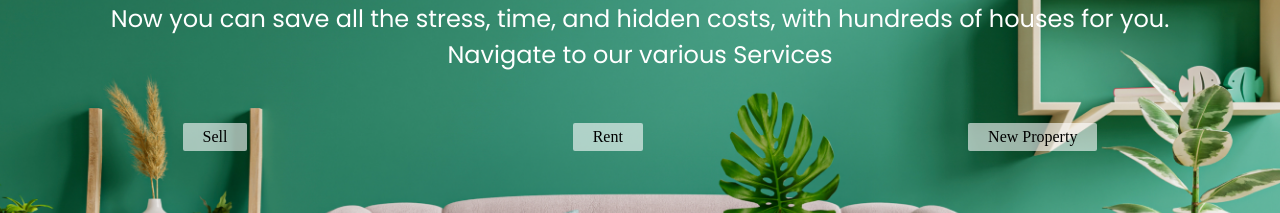
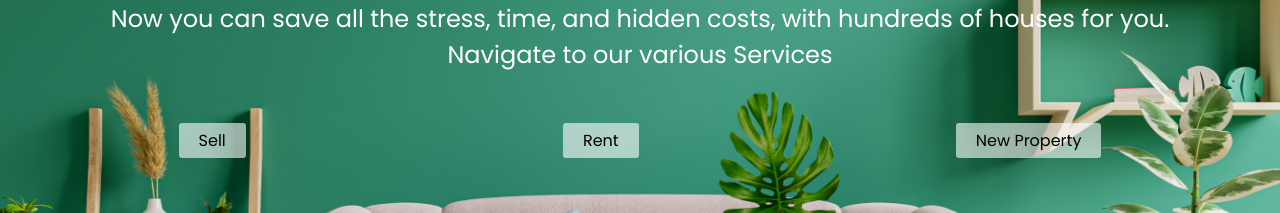
Before and after one commit to Samtegg/Homify, a React (Create React App) app: page / in a window 1280 px wide. Shown: the part 1480-1693 px from the top of the page. Built offline with nearby package versions, Linux system fonts and the light colour scheme; the HTML template or start-up script is replaced by a standard one.

Commit message:
service section styles modified

```diff
--- a/src/index.css
+++ b/src/index.css
@@ -384,9 +384,10 @@ color: #fff;
     padding: 5px 20px;
     background: #FFFFFF99;
     border: green;
-    border-radius: 2px;
+    border-radius: 3px;
     cursor: pointer;
     color: #000;
+    font-family: Poppins, sans-serif;
 }
 .navigate-options > p.active {
     background-color: #00985B;
@@ -397,7 +398,7 @@ color: #fff;
     background-color: #048853;
     color: #FFFFFF;
     border: 2px solid #FFFFFF;
-    border-radius: 2px;
+    border-radius: 3px;
 }
 
 
```
